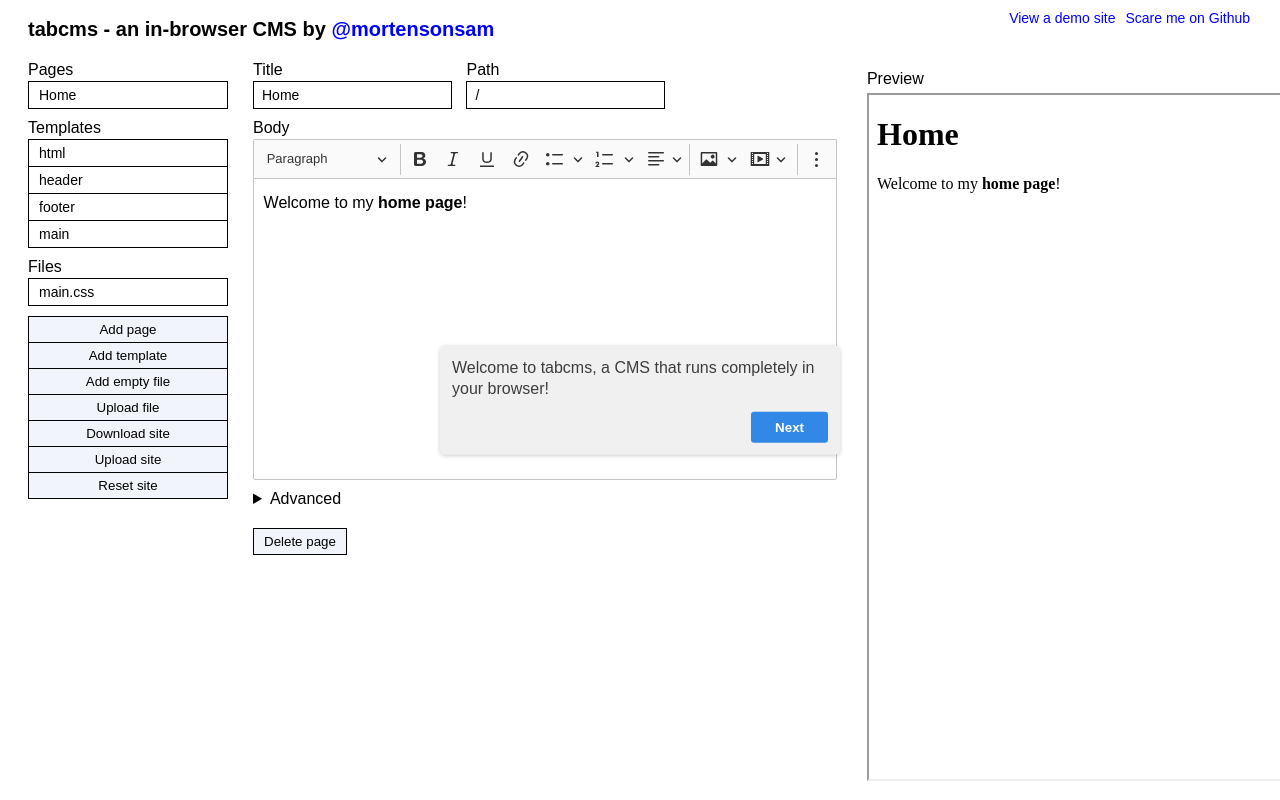
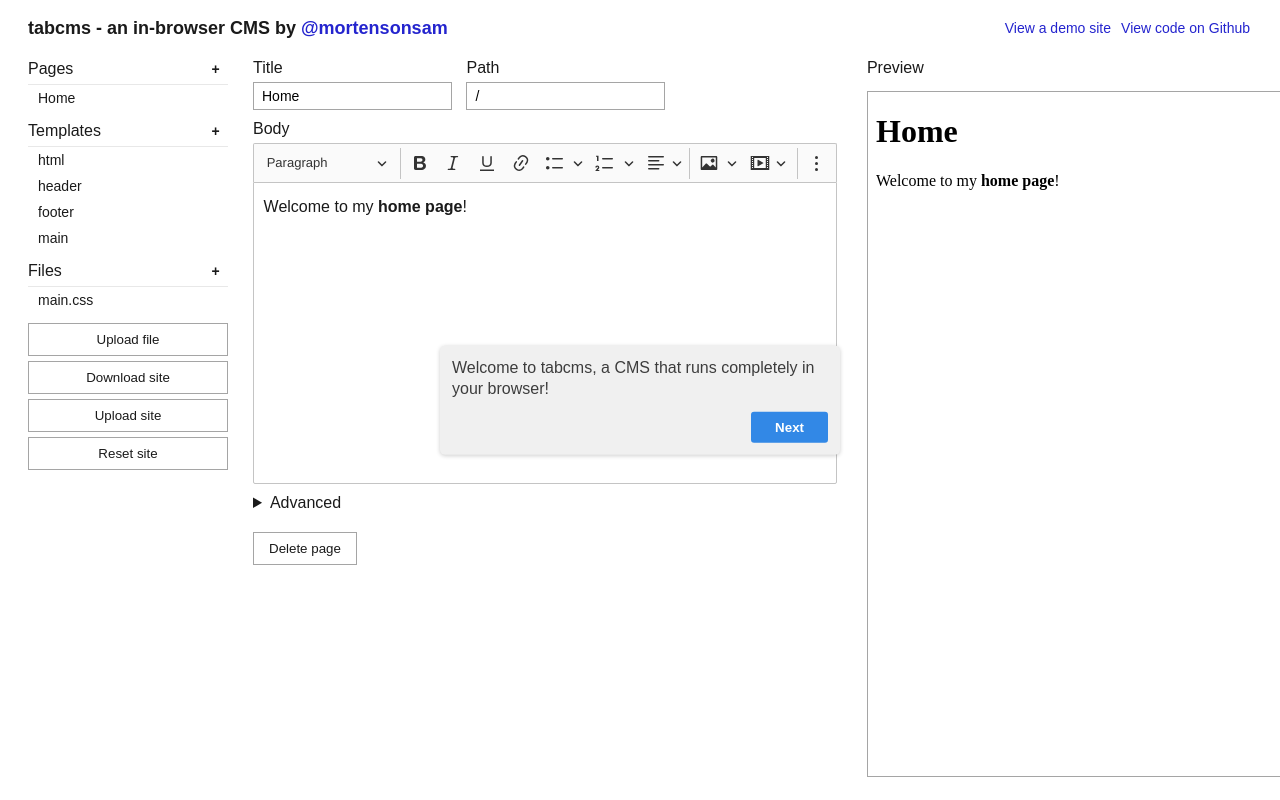
Before and after one commit to mortenson/tabcms, a website: page index.html in a window 1280 px wide. Shown: the top 800 px of the page. Drawn offline with Linux system fonts and the light colour scheme.

Commit message:
Tweak styling.

```diff
--- a/index.html
+++ b/index.html
@@ -41,20 +41,32 @@
     <div id="tabcms-links">
       <a href="https://demo.tabcms.com" target="_blank">View a demo site</a>
       <a href="https://github.com/mortenson/tabcms" target="_blank"
-        >Scare me on Github</a
+        >View code on Github</a
       >
     </div>
     <div id="edit-wrapper">
       <div id="sidebar">
-        <div class="sidebar-list-label">Pages</div>
+        <div class="sidebar-list-label">
+          Pages
+          <button class="tcms-add" id="add-page">
+            <span class="visually-hidden">Add page</span>
+          </button>
+        </div>
         <ul id="page-list" class="sidebar-list"></ul>
-        <div class="sidebar-list-label">Templates</div>
+        <div class="sidebar-list-label">
+          Templates
+          <button class="tcms-add" id="add-template">
+            <span class="visually-hidden">Add template</span>
+          </button>
+        </div>
         <ul id="template-list" class="sidebar-list"></ul>
-        <div class="sidebar-list-label">Files</div>
+        <div class="sidebar-list-label">
+          Files
+          <button class="tcms-add" id="add-file">
+            <span class="visually-hidden">Add empty file</span>
+          </button>
+        </div>
         <ul id="file-list" class="sidebar-list"></ul>
-        <button class="tcms-button" id="add-page">Add page</button>
-        <button class="tcms-button" id="add-template">Add template</button>
-        <button class="tcms-button" id="add-file">Add empty file</button>
         <button class="tcms-button" id="upload-file">Upload file</button>
         <button class="tcms-button" id="download-site">Download site</button>
         <button class="tcms-button" id="upload-site">Upload site</button>
--- a/main.css
+++ b/main.css
@@ -3,16 +3,23 @@ body {
   height: calc(100vh - 16px);
   margin: 8px;
   padding: 0;
+  color: var(--font-color);
+  background: var(--bg-color);
+  --font-color: rgb(26, 26, 26);
+  --bg-color: white;
+  --link-color: #2424ce;
+  --bg-color-hover: #e8e8e8;
+  --border-color: #a5a5a5;
 }
 
 #tabcms-title {
-  font-size: 20px;
+  font-size: 18px;
   padding: 10px 20px 20px 20px;
   margin: 0;
 }
 
 #tabcms-title a {
-  color: blue;
+  color: var(--link-color);
   text-decoration: none;
 }
 
@@ -40,15 +47,22 @@ body {
   padding-right: 5px;
 }
 
-.sidebar-list-label,
 #main form label {
-  margin-bottom: 2px;
+  margin-bottom: 5px;
+}
+
+.sidebar-list-label {
+  display: flex;
+  justify-content: space-between;
+  align-items: center;
+  border-bottom: 1px solid var(--bg-color-hover);
+  padding-bottom: 5px;
 }
 
 #preview-label {
   display: flex;
   justify-content: space-between;
-  align-items: flex-end;
+  align-items: start;
   margin-bottom: 5px;
 }
 
@@ -65,8 +79,7 @@ body {
 
 .sidebar-list a {
   font-size: 14px;
-  color: black;
-  border: 1px solid black;
+  color: var(--font-color);
   display: block;
   padding: 5px 10px;
   text-decoration: none;
@@ -76,25 +89,47 @@ body {
   white-space: nowrap;
 }
 
-.sidebar-list li:not(:last-child) a {
-  border-bottom: 0;
-}
-
 .sidebar-list a:hover,
 .sidebar-list a:focus {
-  background: #e8e8e8;
+  background: var(--bg-color-hover);
 }
 
 .tcms-button {
-  border: 1px solid black;
-  background: #f1f4fa;
-  padding: 5px 10px;
+  color: var(--font-color);
+  padding: 8px 15px;
   transition: 0.2s background;
+  background: none;
+  border: 1px solid var(--border-color);
+  margin-bottom: 5px;
 }
 
 .tcms-button:hover,
 .tcms-button:focus {
-  background: #e8e8e8;
+  background: var(--bg-color-hover);
+}
+
+.tcms-add {
+  font-size: 14px;
+  color: var(--font-color);
+  display: inline-flex;
+  justify-content: center;
+  align-items: center;
+  border: none;
+  width: 25px;
+  height: 20px;
+  background: transparent;
+  font-weight: bold;
+  transition: 0.2s background;
+  padding: 0;
+}
+
+.tcms-add::before {
+  content: "+";
+}
+
+.tcms-add:hover,
+.tcms-add:focus {
+  background: var(--bg-color-hover);
 }
 
 #sidebar .tcms-button {
@@ -102,12 +137,10 @@ body {
   width: 100%;
 }
 
-#sidebar .tcms-button:not(:last-child) {
-  border-bottom: 0;
-}
-
 #expand-preview {
   margin-left: 5px;
+  margin-bottom: 0;
+  padding: 5px 10px;
 }
 
 .main-form-item {
@@ -131,7 +164,7 @@ body {
 }
 
 #main form input[type="text"] {
-  border: 1px solid black;
+  border: 1px solid var(--border-color);
   font-size: 14px;
   padding: 5px 8px;
 }
@@ -155,6 +188,7 @@ body {
 
 .main-form-textarea textarea {
   width: 100%;
+  border: 1px solid var(--border-color);
 }
 
 #extra {
@@ -164,6 +198,7 @@ body {
 #preview {
   width: 100%;
   height: 100%;
+  border: 1px solid var(--border-color);
 }
 
 #preview-wrapper {
@@ -210,14 +245,14 @@ ul.description {
 #tabcms-links {
   display: flex;
   position: absolute;
-  top: 10px;
+  top: 20px;
   right: 30px;
 }
 
 #tabcms-links a {
   font-size: 14px;
   text-decoration: none;
-  color: blue;
+  color: var(--link-color);
 }
 
 #tabcms-links a:hover {
@@ -235,5 +270,15 @@ ul.description {
 
 .shepherd-button {
   font-weight: bold;
-  color: white;
+  color: var(--bg-color);
 }
+
+.visually-hidden {
+  clip: rect(0 0 0 0);
+  clip-path: inset(50%);
+  height: 1px;
+  overflow: hidden;
+  position: absolute;
+  white-space: nowrap;
+  width: 1px;
+}
```
